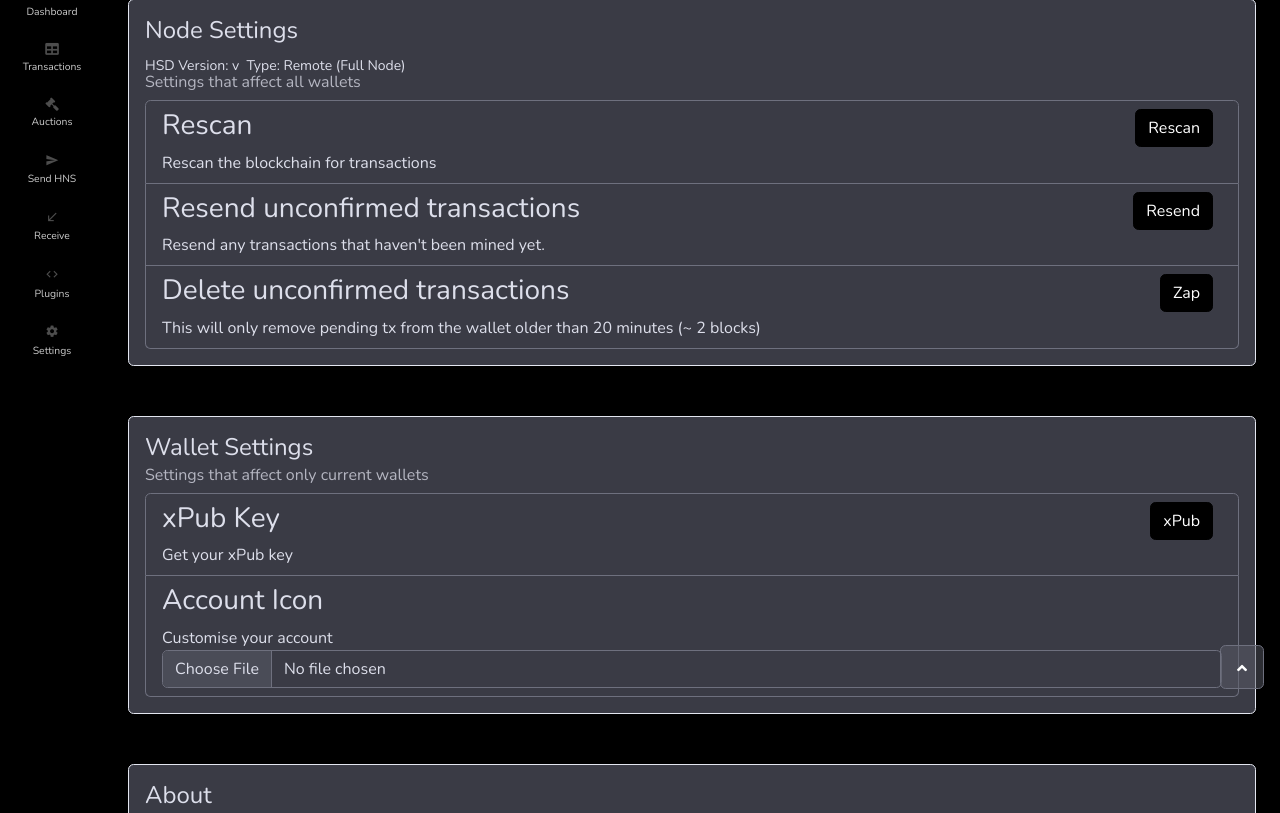
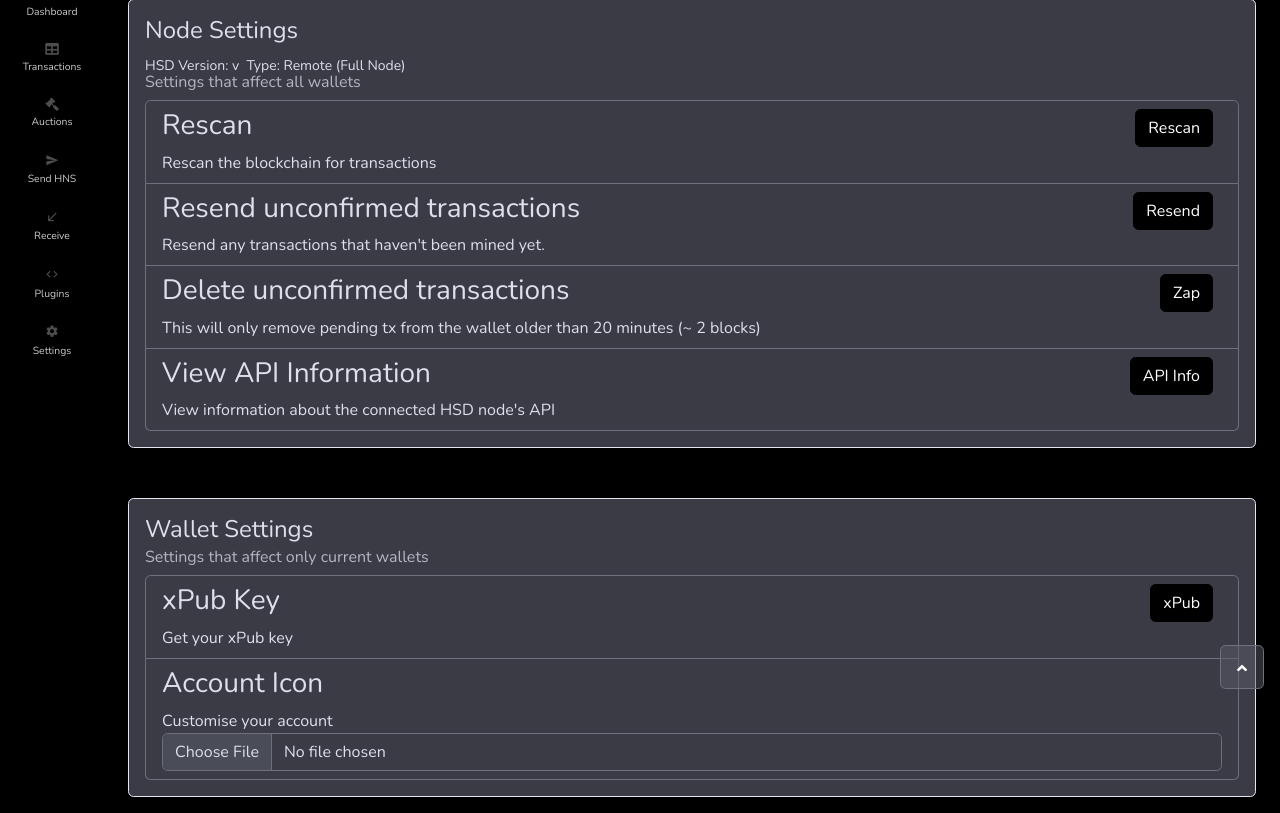
Before and after one commit to Nathanwoodburn/firewalletbrowser, a Flask app: template templates/settings.html in a window 1280 px wide. Shown: the part 95-908 px from the top of the page. Run offline with Flask 3, Linux system fonts and the light colour scheme; the template is opened without the code that fills it, so the values that code supplies are empty; some libraries are stand-ins or nearby versions; some web fonts are replaced.

Commit message:
feat: Add API info to settings page This is most useful when using an internal node with a random api key

```diff
--- a/main.py
+++ b/main.py
@@ -1221,6 +1221,18 @@ def settings_action(action):
         return render_template("message.html", account=account,
                                title="Restarting",
                                content="The node is restarting. This may take a minute or two. You can close this window.")
+
+    if action == "api-info":
+        content = f"API URL: <code>http://{account_module.HSD_IP}:{account_module.HSD_NODE_PORT}</code><br>"
+        content += f"Wallet URL: <code>http://{account_module.HSD_IP}:{account_module.HSD_WALLET_PORT}</code><br>"
+        content += f"API Key: <code>{account_module.HSD_API}</code><br><br>"
+
+
+
+        return render_template("message.html", account=account,
+                               title="API Information",
+                               content=content)
+
 
     return redirect("/settings?error=Invalid action")
 
--- a/templates/settings.html
+++ b/templates/settings.html
@@ -85,6 +85,12 @@
             <h3>Delete unconfirmed transactions</h3><span>This will only remove pending tx from the wallet older than 20 minutes (~ 2 blocks)</span>
         </div>
     </li>
+    <li class="list-group-item">
+        <div><a class="btn btn-primary stick-right" role="button" href="/settings/api-info">API Info</a>
+            <h3>View API Information</h3><span>View information about the connected HSD node&#39;s API</span>
+        </div>
+    </li>
+
     {% if internal %}
     <li class="list-group-item">
         <div><a class="btn btn-primary stick-right" role="button" href="/settings/restart">Restart Node</a>
```
Also changed, not shown: 1 other file.
